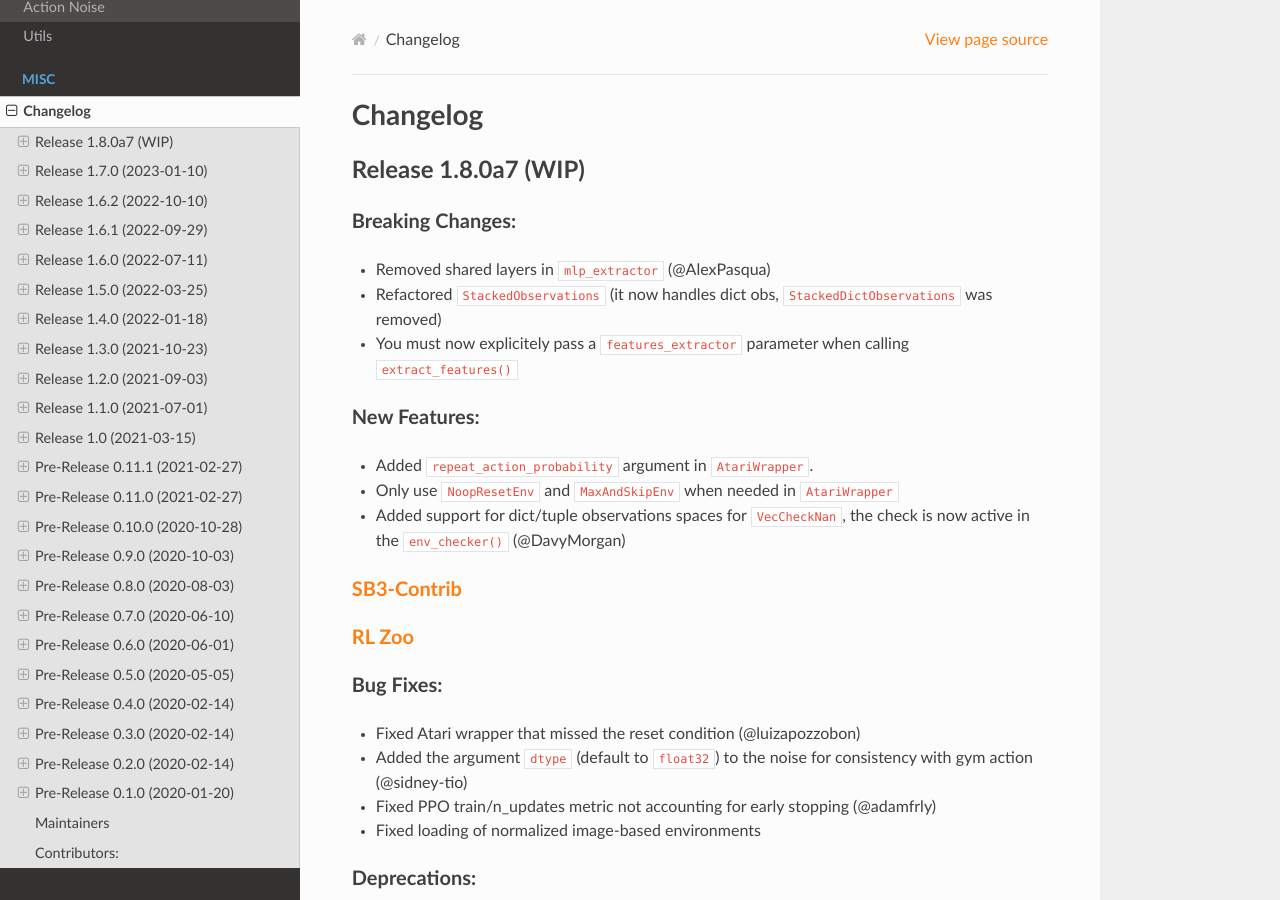
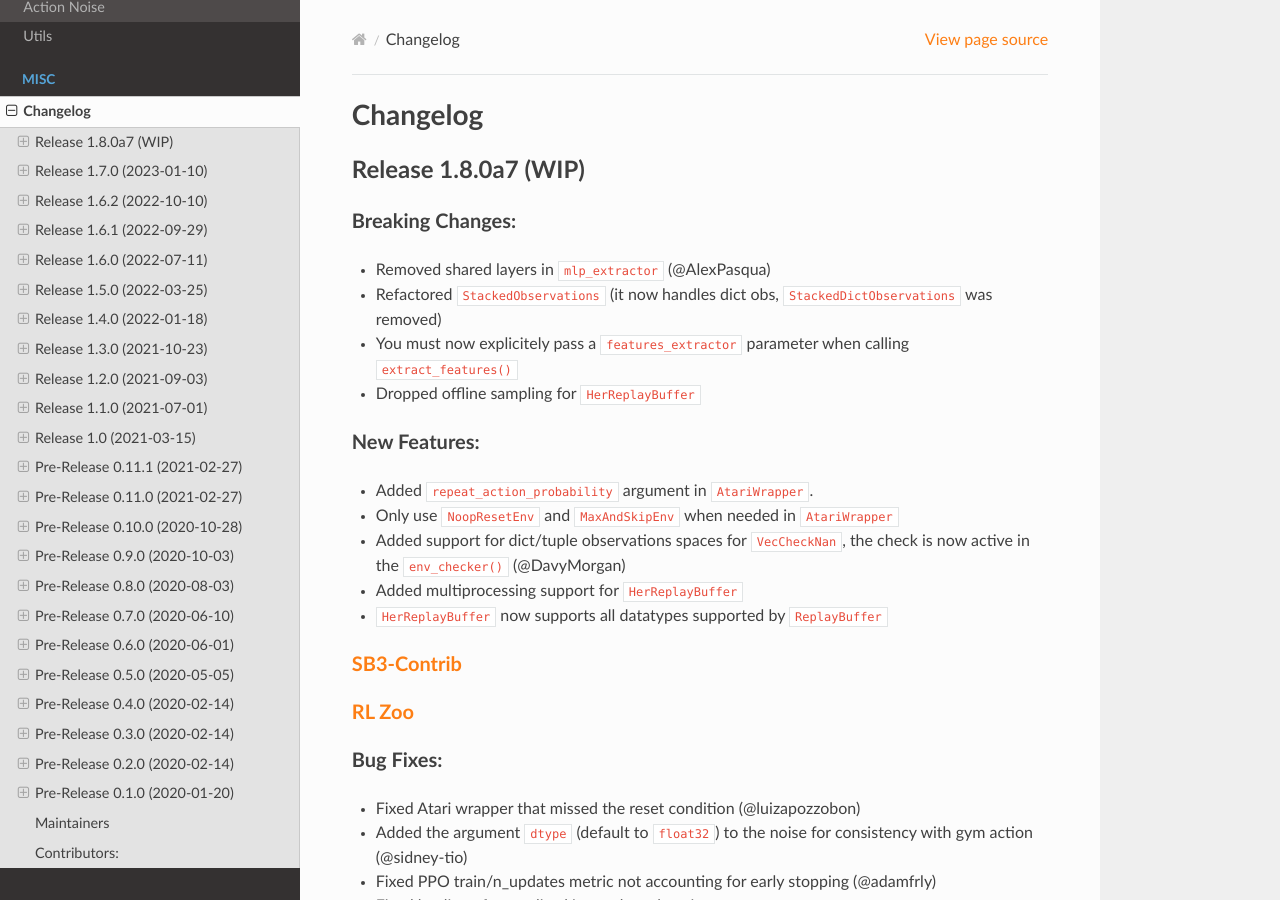
Before and after one commit to DLR-RM/stable-baselines3, a Sphinx documentation site: the page built from docs/misc/changelog.rst, in a window 1280 px wide and 900 px high. Built offline with Sphinx 7.4.7 and the Read the Docs theme 2.0.0, drawn with Linux system fonts in a browser that asks for light colours; pages that are not in the unit, such as notebooks, are missing from menus.

Commit message:
update changelog

```diff
--- a/docs/misc/changelog.rst
+++ b/docs/misc/changelog.rst
@@ -13,12 +13,15 @@ Breaking Changes:
 - Removed shared layers in ``mlp_extractor`` (@AlexPasqua)
 - Refactored ``StackedObservations`` (it now handles dict obs, ``StackedDictObservations`` was removed)
 - You must now explicitely pass a ``features_extractor`` parameter when calling ``extract_features()``
+- Dropped offline sampling for ``HerReplayBuffer``
 
 New Features:
 ^^^^^^^^^^^^^
 - Added ``repeat_action_probability`` argument in ``AtariWrapper``.
 - Only use ``NoopResetEnv`` and ``MaxAndSkipEnv`` when needed in ``AtariWrapper``
 - Added support for dict/tuple observations spaces for ``VecCheckNan``, the check is now active in the ``env_checker()`` (@DavyMorgan)
+- Added multiprocessing support for ``HerReplayBuffer``
+- ``HerReplayBuffer`` now supports all datatypes supported by ``ReplayBuffer``
 
 `SB3-Contrib`_
 ^^^^^^^^^^^^^^
```
